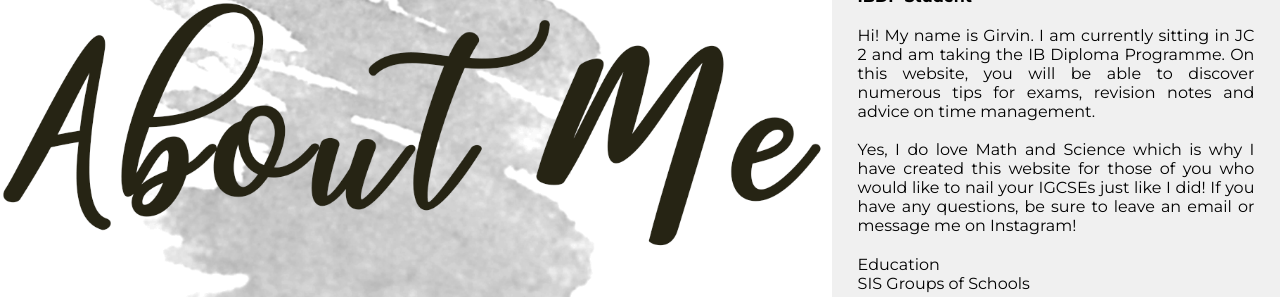
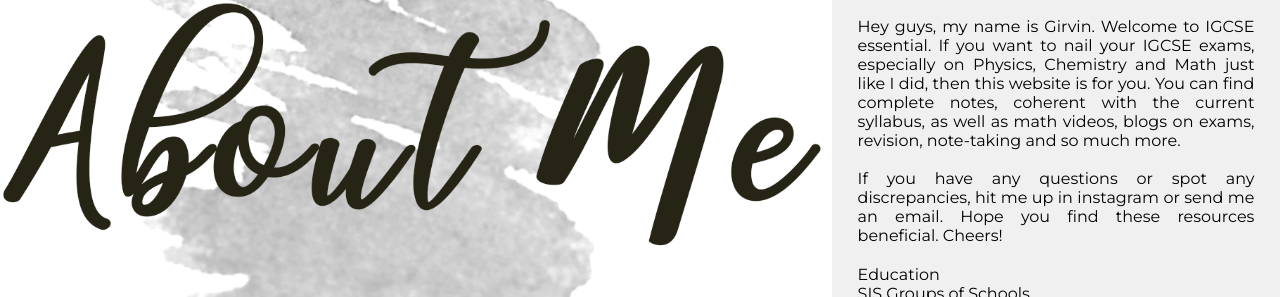
Before and after one commit to igcse-essential/IGCSE, a plain HTML site: page about.html in a window 1280 px wide. Shown: the part 196-493 px from the top of the page. Drawn offline with Linux system fonts and the light colour scheme.

Commit message:
Update about

```diff
--- a/about.html
+++ b/about.html
@@ -71,12 +71,9 @@
         <div class="right">
           <h2>Girvin Djapardi</h2>
           <p><strong>IBDP Student</strong></p>
-          <p>Hi! My name is Girvin. I am currently sitting in JC 2 and am taking the IB Diploma Programme.
-           On this website, you will be able to discover numerous tips for exams,
-           revision notes and advice on time management.
-           <br><br>Yes, I do love Math and Science which is why I have created this website for
-           those of you who would like to nail your IGCSEs just like I did! If you have any
-           questions, be sure to leave an email or message me on Instagram!</p>
+          <p>Hey guys, my name is Girvin. Welcome to IGCSE essential. If you want to nail your IGCSE exams, especially on Physics, Chemistry and Math just like I did, then this website is for you. You can find complete notes, coherent with the current syllabus, as well as math videos, blogs on exams, revision, note-taking and so much more.<br><br>
+            If you have any questions or spot any discrepancies, hit me up in instagram or send me an email. Hope you find these resources beneficial.  Cheers!
+          </p>
            <p> Education <br> SIS Groups of Schools </p>
            <div class="social_icons_footer">
              <span class="contact_icon">
```
